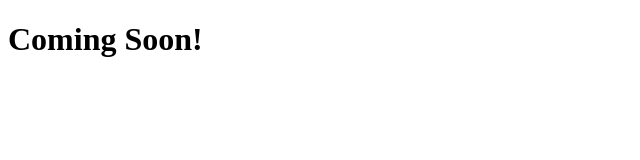
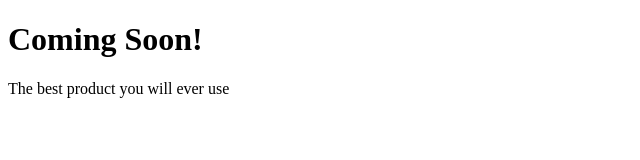
Before and after one commit to Oniiiion/git-101, a plain HTML site: page index.html in a window 1280 px wide. Shown: the whole page, without its empty margins (0-640 px from the left). Drawn offline with Linux system fonts and the light colour scheme.

Commit message:
Added a paragraph

```diff
--- a/index.html
+++ b/index.html
@@ -10,6 +10,7 @@
 
 <body>
     <h1>Coming Soon!</h1>
+    <p>The best product you will ever use</p>
 </body>
 
 </html>
```
